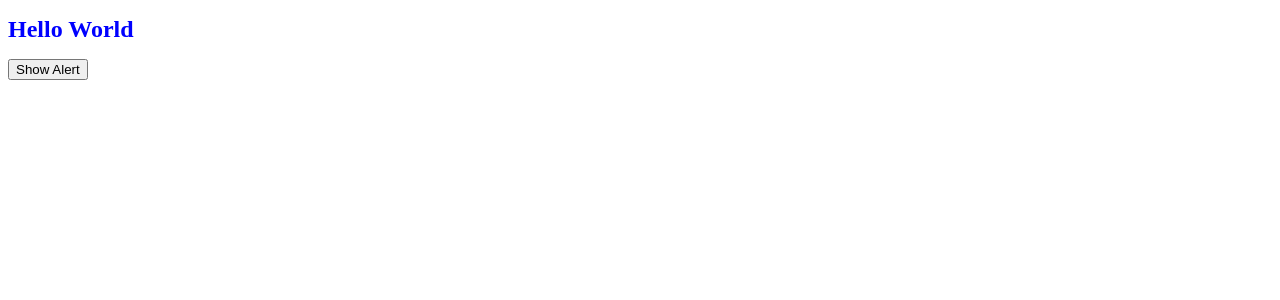
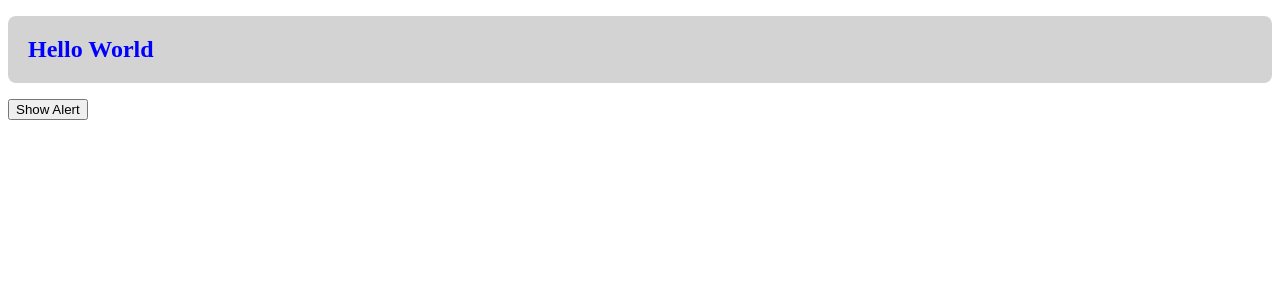
Before and after one commit to icchigoo/hello-world-app, a React (Create React App) app: page / in a window 1280 px wide. Shown: the top 300 px of the page. Built offline with nearby package versions, Linux system fonts and the light colour scheme.

Commit message:
css added in app.js

```diff
--- a/src/App.js
+++ b/src/App.js
@@ -1,15 +1,16 @@
 import React from 'react';
 
 function App() {
-  // Create a function to show an alert
   const showAlert = () => {
     alert("Hello, World!");
   };
 
-  // Create a style object to add color
   const helloStyle = {
     color: 'blue',
     fontSize: '24px',
+    backgroundColor: 'lightgray',  // Add a background color
+    padding: '20px',  // Add some padding
+    borderRadius: '8px',  // Add rounded corners
   };
 
   return (
```
